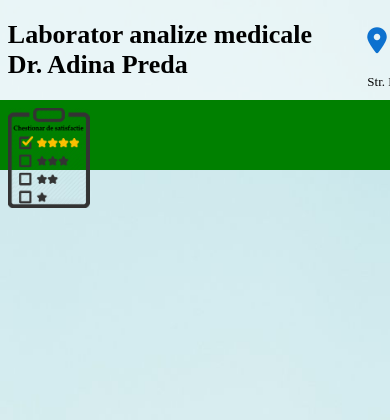
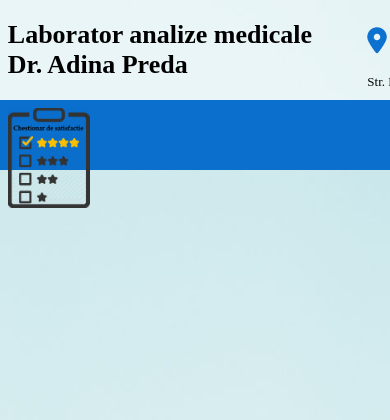
Before and after one commit to PredaMihaiDragos/Facultate, a PHP site: page / in a window 390 px wide; the page is wider, and only the part inside the window is pictured. Shown: the top 420 px of that part. Run offline with PHP 8.4, Linux system fonts and the light colour scheme; some libraries are stand-ins or nearby versions; some web fonts are replaced.

Commit message:
Update style.css

```diff
--- a/Anul 1/TW/Proiect/public/css/style.css
+++ b/Anul 1/TW/Proiect/public/css/style.css
@@ -574,9 +574,6 @@ footer {
 }
 
 @media (max-width: 768px) {
-  nav {
-    background-color:green;
-  }
 
   #grid {
     grid-template-rows: var(--main-height) repeat(5, var(--content-height)) 25px;
```
